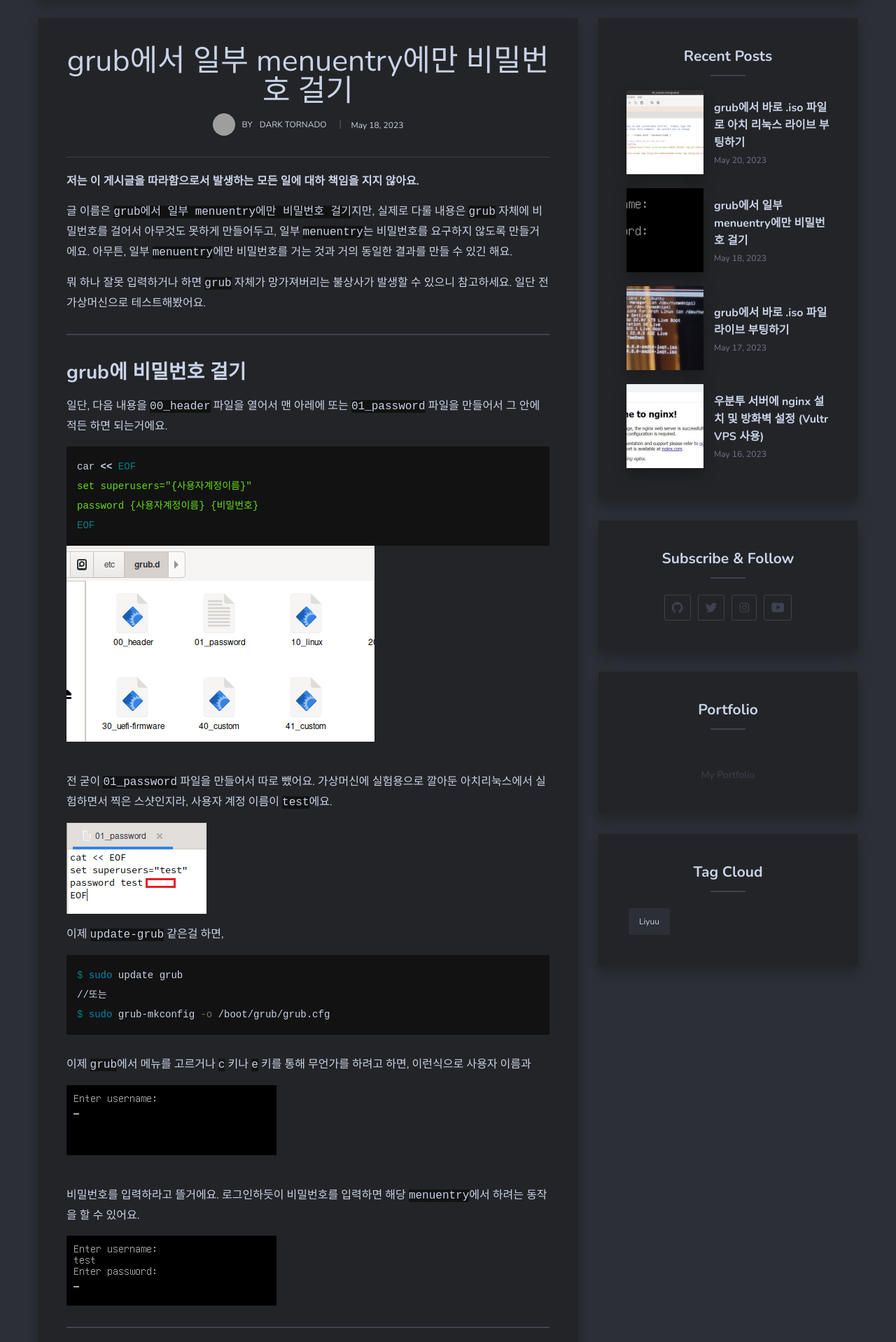
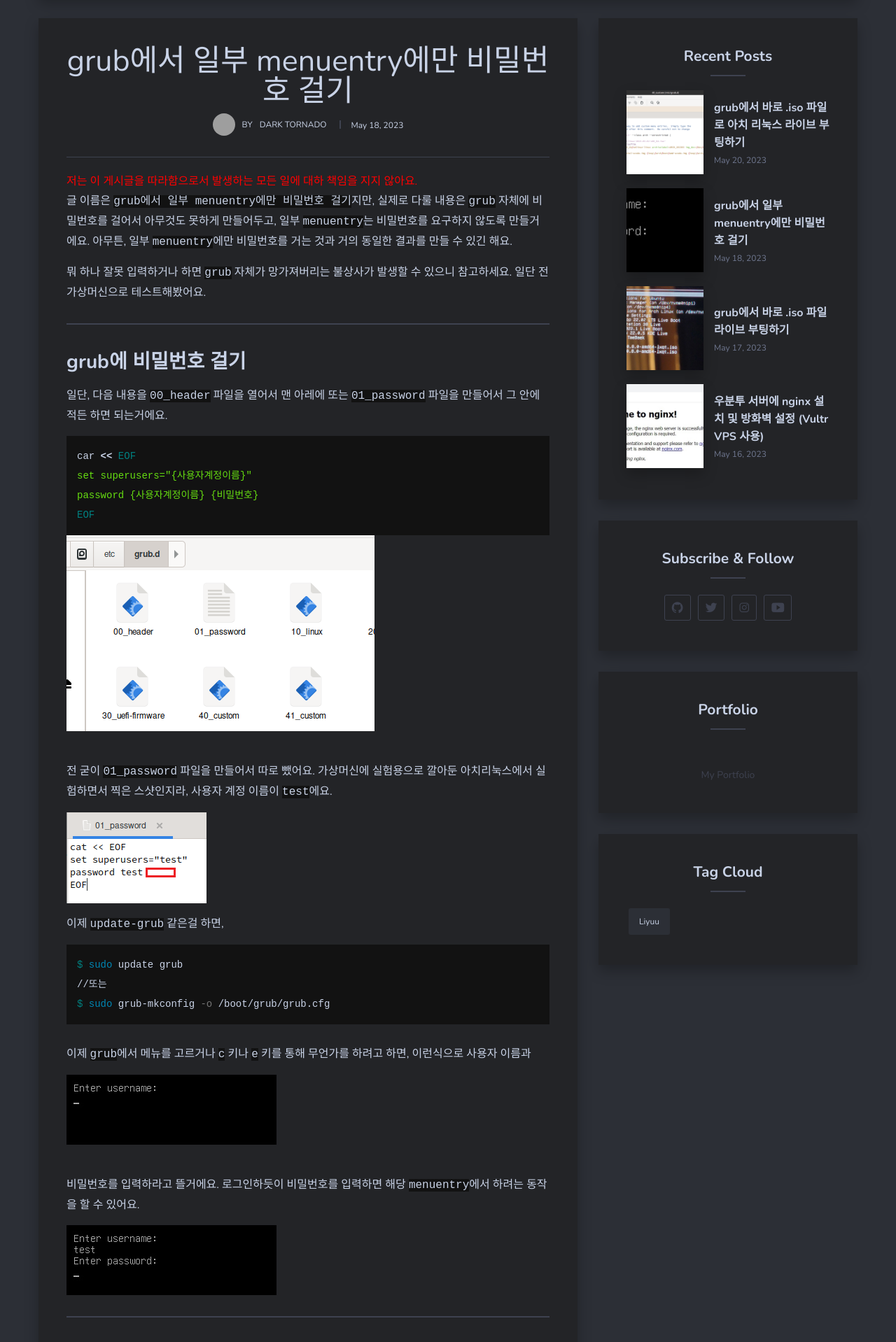
Before and after one commit to DarkTornado/blog, a Jekyll site: the page built from _posts/2023-05-19-grub-menuentry-password.md, in a window 1280 px wide. Shown: the part 414-2332 px from the top of the page at 70% size. Built offline with Jekyll 4.4.1, drawn with Linux system fonts in a browser that asks for light colours; nearby versions of some CDN libraries; grey boxes are pictures that could not be loaded.

Commit message:
Update 2023-05-19-grub-menuentry-password.md

```diff
--- a/_posts/2023-05-19-grub-menuentry-password.md
+++ b/_posts/2023-05-19-grub-menuentry-password.md
@@ -7,7 +7,7 @@
 description: "사실은 grub 자체에 menuentry에 비밀번호 걸고, 일부 menuentry에만 풀기"
 ---
 
-**저는 이 게시글을 따라함으로서 발생하는 모든 일에 대하 책임을 지지 않아요.**
+<font color=red> 저는 이 게시글을 따라함으로서 발생하는 모든 일에 대하 책임을 지지 않아요.</font>
 
 글 이름은 `grub에서 일부 menuentry에만 비밀번호 걸기`지만, 실제로 다룰 내용은 `grub` 자체에 비밀번호를 걸어서 아무것도 못하게 만들어두고, 일부 `menuentry`는 비밀번호를 요구하지 않도록 만들거에요.
 아무튼, 일부 `menuentry`에만 비밀번호를 거는 것과 거의 동일한 결과를 만들 수 있긴 해요.
```
